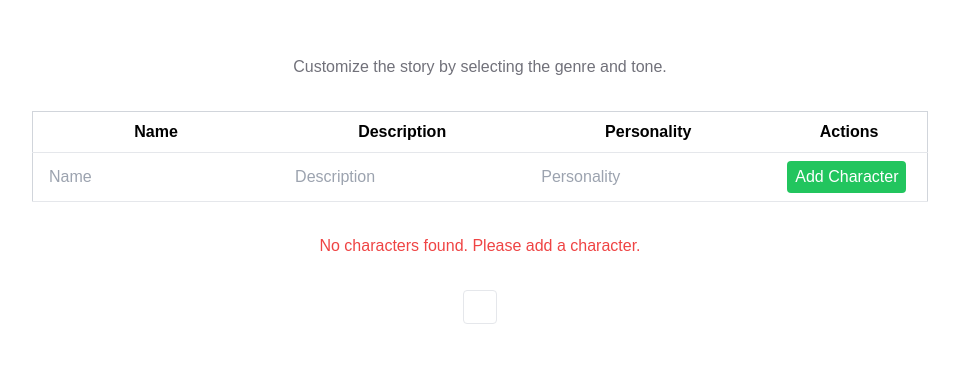
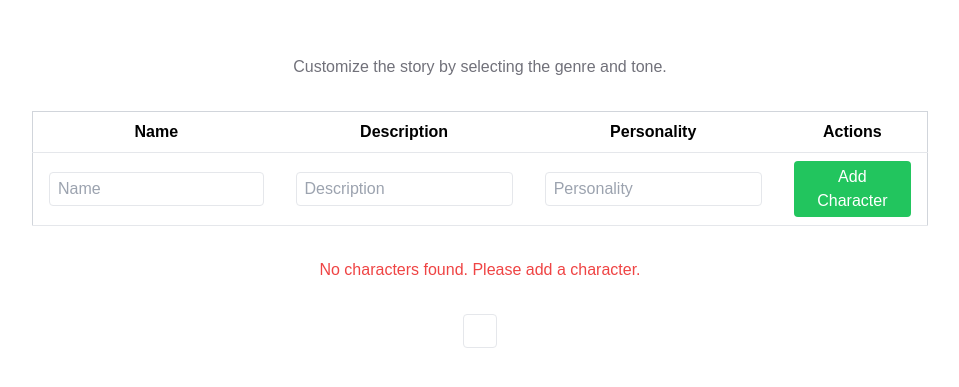
Before and after one commit to ionescu77/encode-club-ai-and-gpt-bootcamp-q3-homework-week3, a Next.js app: page / in a window 1280 px wide. Shown: the part 101-488 px from the top of the page, without its empty margins (160-1119 px from the left). Built offline with nearby package versions, Linux system fonts and the light colour scheme.

Commit message:
Improve editing experience

```diff
--- a/app/components/CharacterTable.tsx
+++ b/app/components/CharacterTable.tsx
@@ -40,6 +40,11 @@ export default function CharacterTable({ characters, setCharacters }: Props) {
     setNewCharacter({ name: '', description: '', personality: '' });
   };
 
+  const cancelEdit = () => {
+    setEditingId(null);
+    setNewCharacter({ name: '', description: '', personality: '' });
+  };
+
   return (
     <div className="w-full max-w-4xl">
       <table className="min-w-full bg-white border border-gray-300">
@@ -54,32 +59,76 @@ export default function CharacterTable({ characters, setCharacters }: Props) {
         <tbody>
           {characters.map(character => (
             <tr key={character.id}>
-              <td className="px-4 py-2 border-b text-black">{editingId === character.id ?
-                <input className="text-black" value={newCharacter.name} onChange={e => setNewCharacter({...newCharacter, name: e.target.value})} /> :
-                character.name}
+              <td className="px-4 py-2 border-b text-black">
+                {editingId === character.id ?
+                  <input
+                    className="w-full text-black border rounded px-2 py-1"
+                    value={newCharacter.name}
+                    onChange={e => setNewCharacter({...newCharacter, name: e.target.value})}
+                  /> :
+                  character.name
+                }
               </td>
-              <td className="px-4 py-2 border-b text-black">{editingId === character.id ?
-                <input className="text-black" value={newCharacter.description} onChange={e => setNewCharacter({...newCharacter, description: e.target.value})} /> :
-                character.description}
+              <td className="px-4 py-2 border-b text-black">
+                {editingId === character.id ?
+                  <input
+                    className="w-full text-black border rounded px-2 py-1"
+                    value={newCharacter.description}
+                    onChange={e => setNewCharacter({...newCharacter, description: e.target.value})}
+                  /> :
+                  character.description
+                }
               </td>
-              <td className="px-4 py-2 border-b text-black">{editingId === character.id ?
-                <input className="text-black" value={newCharacter.personality} onChange={e => setNewCharacter({...newCharacter, personality: e.target.value})} /> :
-                character.personality}
+              <td className="px-4 py-2 border-b text-black">
+                {editingId === character.id ?
+                  <input
+                    className="w-full text-black border rounded px-2 py-1"
+                    value={newCharacter.personality}
+                    onChange={e => setNewCharacter({...newCharacter, personality: e.target.value})}
+                  /> :
+                  character.personality
+                }
               </td>
               <td className="px-4 py-2 border-b">
                 {editingId === character.id ? (
-                  <button onClick={saveEdit} className="bg-green-500 text-white px-2 py-1 rounded mr-2">Save</button>
+                  <>
+                    <button onClick={saveEdit} className="bg-green-500 text-white px-2 py-1 rounded mr-2">Save</button>
+                    <button onClick={cancelEdit} className="bg-gray-500 text-white px-2 py-1 rounded">Cancel</button>
+                  </>
                 ) : (
-                  <button onClick={() => startEditing(character)} className="bg-blue-500 text-white px-2 py-1 rounded mr-2">Edit</button>
+                  <>
+                    <button onClick={() => startEditing(character)} className="bg-blue-500 text-white px-2 py-1 rounded mr-2">Edit</button>
+                    <button onClick={() => deleteCharacter(character.id)} className="bg-red-500 text-white px-2 py-1 rounded">Delete</button>
+                  </>
                 )}
-                <button onClick={() => deleteCharacter(character.id)} className="bg-red-500 text-white px-2 py-1 rounded">Delete</button>
               </td>
             </tr>
           ))}
           <tr>
-            <td className="px-4 py-2 border-b"><input className="text-black" value={newCharacter.name} onChange={e => setNewCharacter({...newCharacter, name: e.target.value})} placeholder="Name" /></td>
-            <td className="px-4 py-2 border-b"><input className="text-black" value={newCharacter.description} onChange={e => setNewCharacter({...newCharacter, description: e.target.value})} placeholder="Description" /></td>
-            <td className="px-4 py-2 border-b"><input className="text-black" value={newCharacter.personality} onChange={e => setNewCharacter({...newCharacter, personality: e.target.value})} placeholder="Personality" /></td>
+            <td className="px-4 py-2 border-b">
+              <input
+                className="w-full text-black border rounded px-2 py-1"
+                value={newCharacter.name}
+                onChange={e => setNewCharacter({...newCharacter, name: e.target.value})}
+                placeholder="Name"
+              />
+            </td>
+            <td className="px-4 py-2 border-b">
+              <input
+                className="w-full text-black border rounded px-2 py-1"
+                value={newCharacter.description}
+                onChange={e => setNewCharacter({...newCharacter, description: e.target.value})}
+                placeholder="Description"
+              />
+            </td>
+            <td className="px-4 py-2 border-b">
+              <input
+                className="w-full text-black border rounded px-2 py-1"
+                value={newCharacter.personality}
+                onChange={e => setNewCharacter({...newCharacter, personality: e.target.value})}
+                placeholder="Personality"
+              />
+            </td>
             <td className="px-4 py-2 border-b">
               <button onClick={addCharacter} className="bg-green-500 text-white px-2 py-1 rounded">Add Character</button>
             </td>
```
